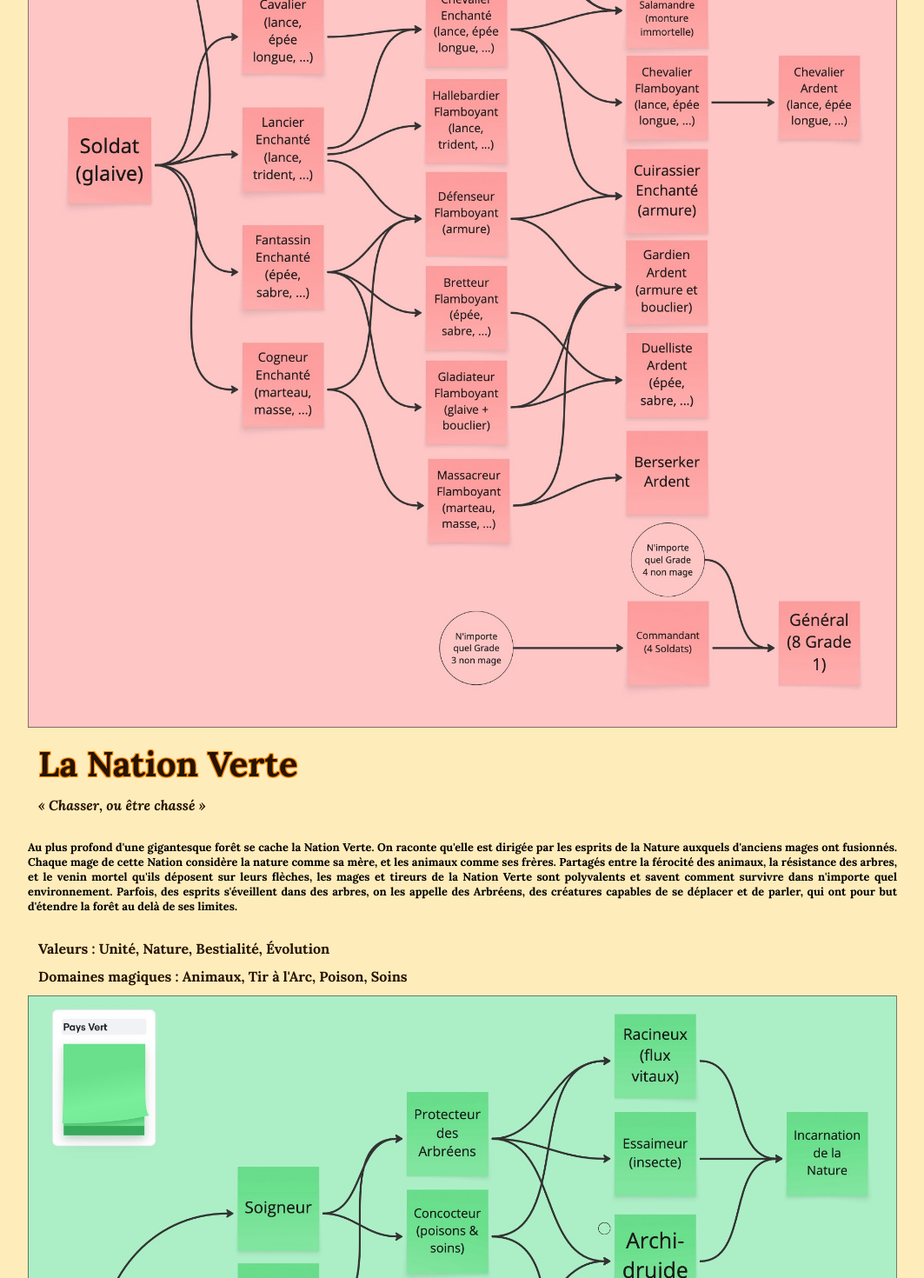
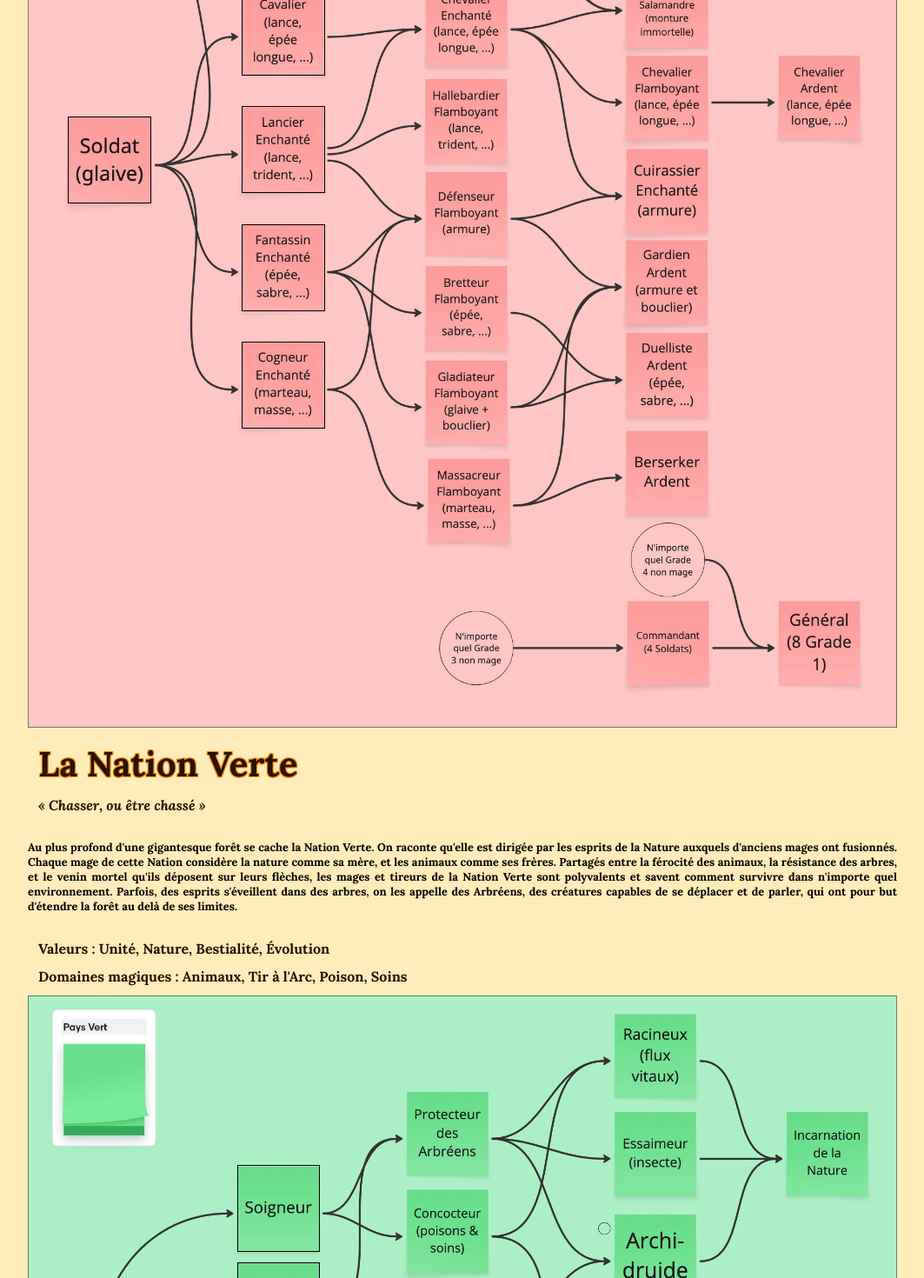
Before and after one commit to Sourdeval/Omnak, an Angular app: page / in a window 1280 px wide. Shown: the part 1280-2750 px from the top of the page at 87% size, without its empty margins (108-1171 px from the left). Built offline with nearby package versions, Linux system fonts and the light colour scheme.

Commit message:
[Way] Create routes to Way Lvl 1 & 2

```diff
--- a/src/app/app-routing.module.ts
+++ b/src/app/app-routing.module.ts
@@ -1,11 +1,16 @@
 import { NgModule } from '@angular/core';
 import { RouterModule, Routes } from '@angular/router';
 import { HomeComponent } from './home/home.component';
+import { WayComponent } from './way/way.component';
 
 const routes: Routes = [
   {
     path: '',
     component: HomeComponent,
+  },
+  {
+    path: 'way/:id',
+    component: WayComponent,
   },
   {
     path: '**',
--- a/src/app/app.module.ts
+++ b/src/app/app.module.ts
@@ -4,11 +4,13 @@ import { BrowserModule } from '@angular/platform-browser';
 import { AppRoutingModule } from './app-routing.module';
 import { AppComponent } from './app.component';
 import { HomeComponent } from './home/home.component';
+import { WayComponent } from './way/way.component';
 
 @NgModule({
   declarations: [
     AppComponent,
-    HomeComponent
+    HomeComponent,
+    WayComponent
   ],
   imports: [
     BrowserModule,
--- a/src/app/home/home.component.html
+++ b/src/app/home/home.component.html
@@ -32,7 +32,13 @@
         <h5>Valeurs : Honneur, Courage, Destruction, Perfection</h5>
         <h5>Domaines magiques : Feu, Combat avec des armes, Cavalier, Commandement</h5>
 
-        <img style="max-width: 100%;" src="PaysRouge.jpg">
+        <div style="position: relative;">
+            <img style="max-width: 100%;" src="PaysRouge.jpg">
+            <div *ngFor="let zone of zonesRouge" style="position: absolute; border: solid 1px black; cursor: pointer;"
+                [style.top.%]="zone.top" [style.left.%]="zone.left" [style.width.%]="9.4" [style.height.%]="7.2"
+                (click)="goToWay(zone.id)">
+            </div>
+        </div>
 
         <h2>La Nation Verte</h2>
         <h5 style="font-style: italic;">« Chasser, ou être chassé »</h5>
@@ -48,7 +54,13 @@
         <h5>Valeurs : Unité, Nature, Bestialité, Évolution</h5>
         <h5>Domaines magiques : Animaux, Tir à l'Arc, Poison, Soins</h5>
 
-        <img style="max-width: 100%;" src="PaysVert.jpg">
+        <div style="position: relative;">
+            <img style="max-width: 100%;" src="PaysVert.jpg">
+            <div *ngFor="let zone of zonesVertes" style="position: absolute; border: solid 1px black; cursor: pointer;"
+                [style.top.%]="zone.top" [style.left.%]="zone.left" [style.width.%]="9.3" [style.height.%]="9"
+                (click)="goToWay(zone.id)">
+            </div>
+        </div>
 
         <h2>La Nation Sable</h2>
         <h5 style="font-style: italic;">« Les têtes tomberont jusqu'à notre victoire »</h5>
@@ -62,7 +74,13 @@
         <h5>Valeurs : Communauté, Sang-Froid, Puissance, Détermination</h5>
         <h5>Domaines magiques : Sable, Roches, Invisibilité, Assassinat</h5>
 
-        <img style="max-width: 100%;" src="PaysSable.jpg">
+        <div style="position: relative;">
+            <img style="max-width: 100%;" src="PaysSable.jpg">
+            <div *ngFor="let zone of zonesSable" style="position: absolute; border: solid 1px black; cursor: pointer;"
+                [style.top.%]="zone.top" [style.left.%]="zone.left" [style.width.%]="9.4" [style.height.%]="8.6"
+                (click)="goToWay(zone.id)">
+            </div>
+        </div>
 
     </div>
 
--- a/src/app/home/home.component.ts
+++ b/src/app/home/home.component.ts
@@ -1,4 +1,5 @@
 import { Component } from '@angular/core';
+import { Router } from '@angular/router';
 
 @Component({
   selector: 'omnak-home',
@@ -7,5 +8,45 @@ import { Component } from '@angular/core';
   styleUrl: './home.component.scss'
 })
 export class HomeComponent {
+  zonesRouge = [
+    { id: 'Soldat', top: 48, left: 4.6 },
+    { id: 'MageFeu', top: 17, left: 24.6 },
+    { id: 'Cavalier', top: 37.2, left: 24.6 },
+    { id: 'LancierEnchante', top: 47.1, left: 24.6 },
+    { id: 'FantassinEnchante', top: 57.1, left: 24.6 },
+    { id: 'CogneurEnchante', top: 67, left: 24.6 },
+  ]
 
+  zonesVertes = [
+    { id: 'Cueilleur', top: 38.8, left: 3.3 },
+    { id: 'Chasseur', top: 51.4, left: 3.3 },
+    { id: 'Soigneur', top: 18, left: 24.1 },
+    { id: 'Druide', top: 28.3, left: 24.1 },
+    { id: 'Changeur', top: 38.8, left: 24.1 },
+    { id: 'Rodeur', top: 51.4, left: 24.1 },
+    { id: 'TireurVenimeux', top: 62.2, left: 24.1 },
+    { id: 'TireurElite', top: 73.1, left: 24.1 },
+  ]
+
+  zonesSable = [
+    { id: 'MageSable', top: 23.9, left: 3.2 },
+    { id: 'EnfantPoignard', top: 66.3, left: 3.2 },
+    { id: 'PorteurObsidienne', top: 2.6, left: 24 },
+    { id: 'PorteurEmeraude', top: 13.3, left: 24 },
+    { id: 'PorteurSaphir', top: 23.8, left: 24 },
+    { id: 'PorteurTopaze', top: 34.5, left: 24 },
+    { id: 'PorteurRubis', top: 45, left: 24 },
+    { id: 'PorteurPyrite', top: 55.7, left: 24 },
+    { id: 'PorteurAmethyste', top: 66.3, left: 24 },
+    { id: 'PorteurHematite', top: 77, left: 24 },
+    { id: 'PorteurTurquoise', top: 87.7, left: 24 },
+  ]
+
+  constructor(
+    private readonly router: Router,
+  ) { }
+
+  goToWay(zoneId: string) {
+    this.router.navigate(['way', zoneId]);
+  }
 }
--- /dev/null
+++ b/src/app/way/way.component.html
@@ -0,0 +1 @@
+<h1>{{wayId}}</h1>
--- /dev/null
+++ b/src/app/way/way.component.ts
@@ -0,0 +1,25 @@
+import { Component, Input, OnInit } from '@angular/core';
+import { ActivatedRoute, Params } from '@angular/router';
+
+@Component({
+  selector: 'omnak-way',
+  standalone: false,
+  templateUrl: './way.component.html',
+  styleUrl: './way.component.scss'
+})
+export class WayComponent implements OnInit {
+  @Input()
+  wayId: string = '';
+
+  constructor(
+    private readonly route: ActivatedRoute,
+  ) { }
+
+  ngOnInit(): void {
+    this.route.params.forEach((params: Params) => {
+      if (params['id'] !== undefined) {
+        this.wayId = params['id'];
+      }
+    });
+  }
+}
```
Also changed, not shown: src/app/way/way.component.scss (added).
